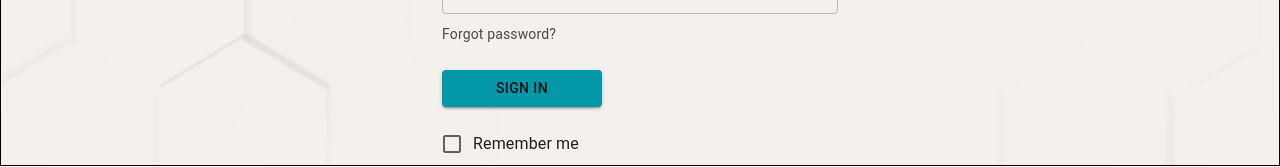
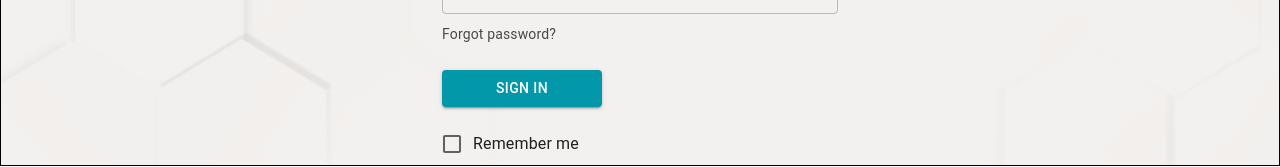
Before and after one commit to v1ktorbro/research-lab, a React (Create React App) app: page / in a window 1280 px wide. Shown: the part 283-450 px from the top of the page. Built offline with nearby package versions, Linux system fonts and the light colour scheme.

Commit message:
styles/refactor(SignIn): btn color text

```diff
--- a/src/components/SignIn/SignIn.js
+++ b/src/components/SignIn/SignIn.js
@@ -81,7 +81,7 @@ export default function SignIn() {
                 fullWidth
                 variant="contained"
                 color='custom'
-                sx={{ mt: 3, mb: 2, width: '160px' }}
+                sx={{ mt: 3, mb: 2, width: '160px', color: '#fff' }}
               >
                 Sign In
               </Button>
```
